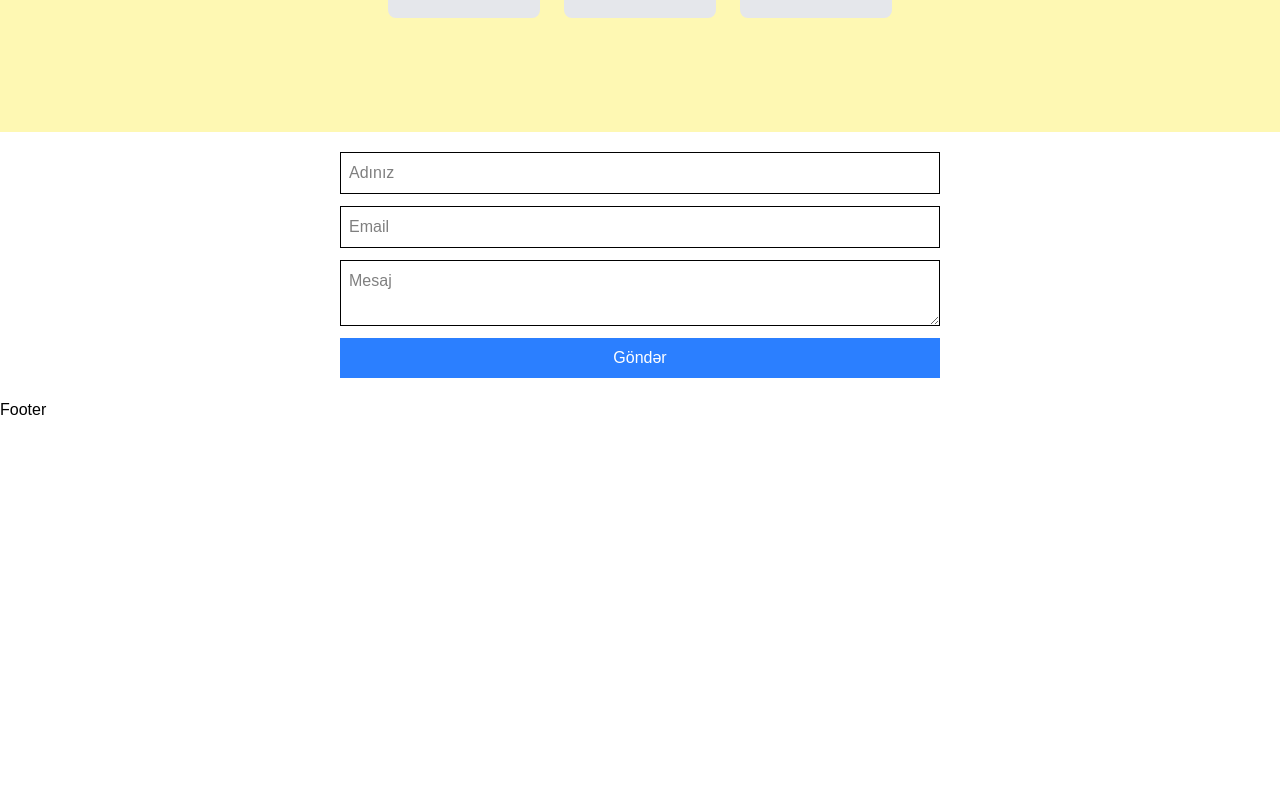
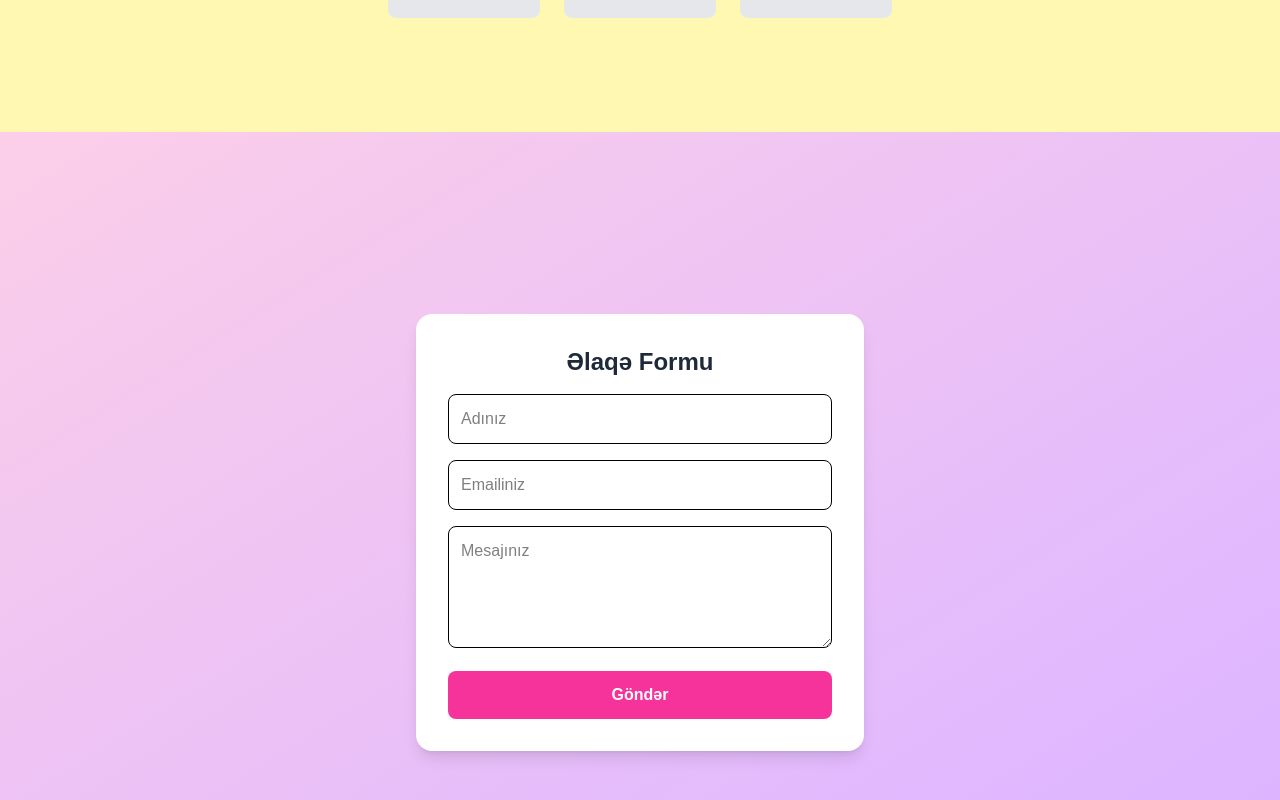
Before and after one commit to neegarw/nigar, a React (Vite) app: page / in a window 1280 px wide. Shown: the part 2420-3220 px from the top of the page. Before the commit the page ends 2842 px from the top, so only its background shows below. Built offline with nearby package versions, Linux system fonts and the light colour scheme.

Commit message:
Enhance Contact component with improved form handling, status messages, and updated API endpoint; update Main component to reflect changes

```diff
--- a/src/components/contact/Contact.jsx
+++ b/src/components/contact/Contact.jsx
@@ -3,6 +3,7 @@
 
 export default function Contact() {
   const [formData, setFormData] = useState({ name: "", email: "", message: "" });
+  const [status, setStatus] = useState("");
 
   const handleChange = (e) => {
     setFormData({ ...formData, [e.target.name]: e.target.value });
@@ -10,19 +11,71 @@
 
   const handleSubmit = async (e) => {
     e.preventDefault();
+    setStatus("Göndərilir...");
+
     try {
-            const res = await axios.post("https://portfolio-backend-topaz-nine.vercel.app/api/send", formData);
-            alert(res.data.message);
+      const res = await axios.post(
+        "https://nigar-backend-jyeb4b8bc-neegars-projects.vercel.app/api/contact", // yeni deploy URL
+        formData,
+        { headers: { "Content-Type": "application/json" } }
+      );
+
+      if (res.data.success) {
+        setStatus("Mesaj uğurla göndərildi ✅");
+        setFormData({ name: "", email: "", message: "" });
+      } else {
+        setStatus("Xəta baş verdi ❌");
+      }
     } catch (err) {
-            alert("Xəta oldu: " + err.message);
+      console.error(err);
+      setStatus("Serverə qoşulmaq mümkün olmadı ❌");
     }
   };
+
   return (
-        <form onSubmit={handleSubmit} className="flex flex-col gap-3 w-1/2 mx-auto p-5">
-            <input type="text" name="name" placeholder="Adınız" onChange={handleChange} className="border p-2" />
-            <input type="email" name="email" placeholder="Email" onChange={handleChange} className="border p-2" />
-            <textarea name="message" placeholder="Mesaj" onChange={handleChange} className="border p-2" />
-            <button type="submit" className="bg-blue-500 text-white p-2">Göndər</button>
+    <div className="min-h-screen flex items-center justify-center bg-gradient-to-br from-pink-200 to-purple-300 p-6">
+      <form
+        onSubmit={handleSubmit}
+        className="bg-white p-8 rounded-2xl shadow-lg w-full max-w-md space-y-4"
+      >
+        <h2 className="text-2xl font-bold text-gray-800 text-center">Əlaqə Formu</h2>
+
+        <input
+          type="text"
+          name="name"
+          placeholder="Adınız"
+          value={formData.name}
+          onChange={handleChange}
+          className="w-full p-3 border rounded-lg focus:outline-none focus:ring-2 focus:ring-pink-400"
+        />
+
+        <input
+          type="email"
+          name="email"
+          placeholder="Emailiniz"
+          value={formData.email}
+          onChange={handleChange}
+          className="w-full p-3 border rounded-lg focus:outline-none focus:ring-2 focus:ring-pink-400"
+        />
+
+        <textarea
+          name="message"
+          placeholder="Mesajınız"
+          value={formData.message}
+          onChange={handleChange}
+          className="w-full p-3 border rounded-lg focus:outline-none focus:ring-2 focus:ring-pink-400"
+          rows="4"
+        ></textarea>
+
+        <button
+          type="submit"
+          className="w-full bg-pink-500 text-white py-3 rounded-lg font-semibold hover:bg-pink-600 transition"
+        >
+          Göndər
+        </button>
+
+        {status && <p className="text-center text-gray-700 mt-2">{status}</p>}
       </form>
+    </div>
   );
 }
--- a/src/components/main/Main.jsx
+++ b/src/components/main/Main.jsx
@@ -9,8 +9,8 @@
             <Hero />
             <Projects />
             <About />
-            <Contact />
-        </>
+            <Contact endpoint="https://nigar-backend.vercel.app/api/contact" />
+         </>
     )
 }
 
```
Lines whose indentation alone changed are shown as unchanged.
